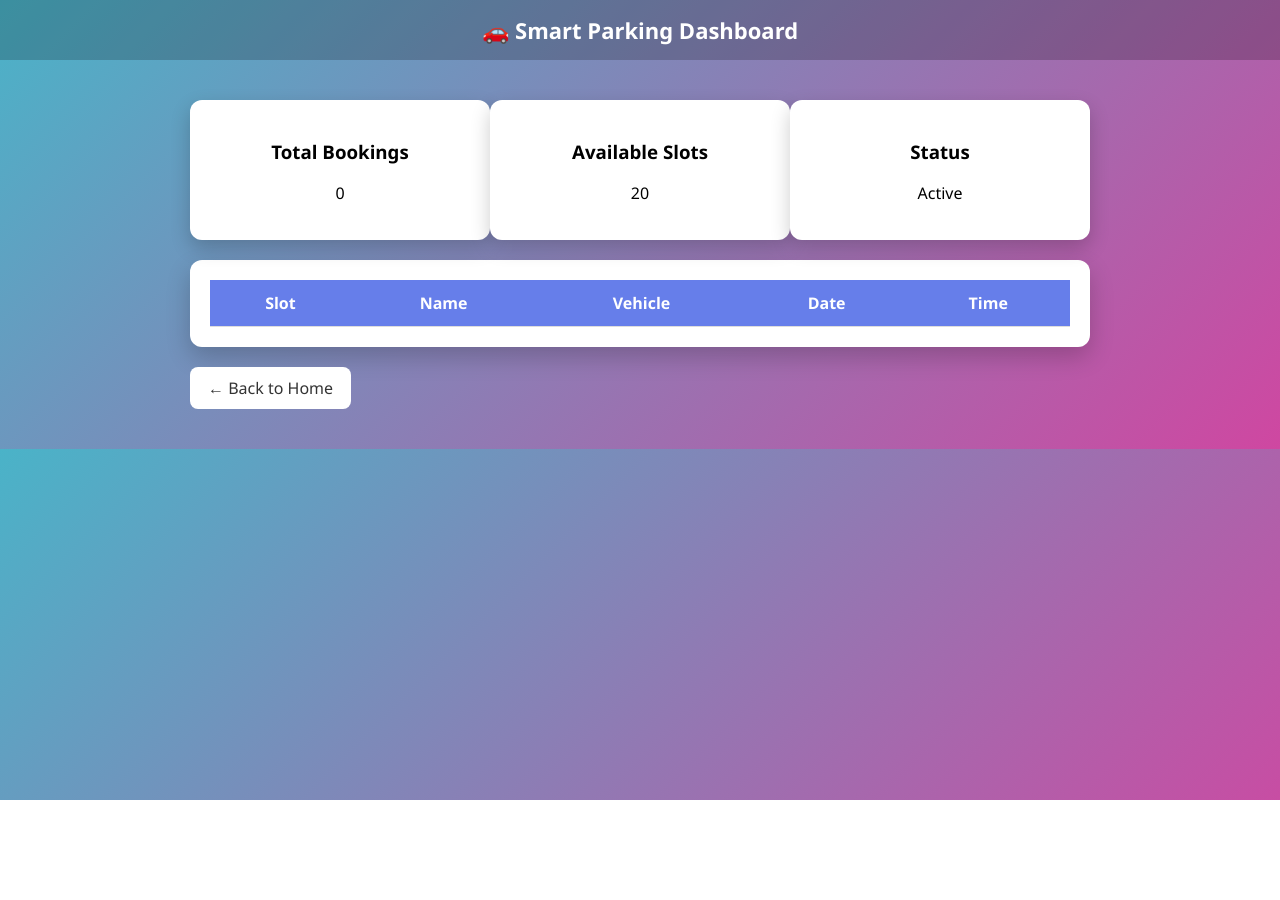
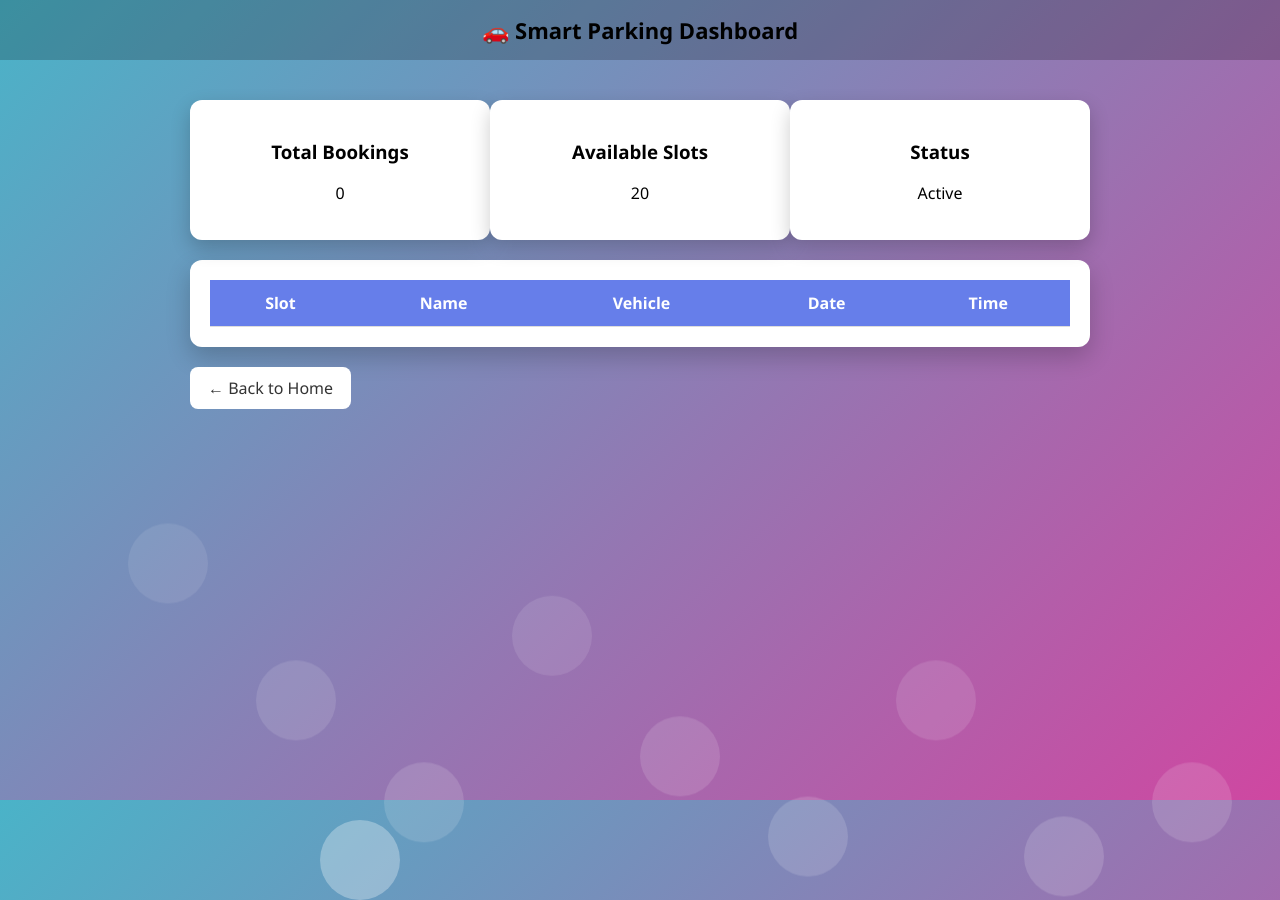
Before and after one commit to SurbhiSingh18/ParkingDevops, a Flask app: page /bookings in a window 1280 px wide. Before the commit the page ends 800 px from the top, so only its background shows below. Run offline with Flask 3, Linux system fonts and the light colour scheme; lists and menus that the app fills with data are empty.

Commit message:
final booking system with date-wise slots + UI

```diff
--- a/app.py
+++ b/app.py
@@ -5,16 +5,35 @@
 
 slots = [f"Slot {i}" for i in range(1, 21)]
 booked_slots = {}
+# structure:
+# {
+#   "2026-04-03": {
+#       "Slot 1": {details},
+#       "Slot 2": {details}
+#   }
+# }
 
 @app.route('/')
 def home():
+    from datetime import datetime, timedelta
+
     today = datetime.today().date()
     max_date = today + timedelta(days=7)
-    return render_template('index.html',
-                           slots=slots,
-                           booked_slots=booked_slots,
-                           min_date=today,
-                           max_date=max_date)
+
+    selected_date = request.args.get("date")
+
+    if selected_date and selected_date in booked_slots:
+        current_bookings = booked_slots[selected_date]
+    else:
+        current_bookings = {}
+
+    return render_template(
+        'index.html',
+        slots=slots,
+        booked_slots=current_bookings,
+        min_date=today,
+        max_date=max_date
+    )
 
 @app.route('/book', methods=['POST'])
 def book():
@@ -25,28 +44,55 @@
     start_time = request.form['start_time']
     end_time = request.form['end_time']
 
-    if slot in booked_slots:
+    date = request.form['date']
+
+    if date not in booked_slots:
+        booked_slots[date] = {}
+
+    if slot in booked_slots[date]:
         return redirect('/?msg=already')
 
-    booked_slots[slot] = {
+    booked_slots[date][slot] = {
         "name": name,
         "vehicle": vehicle,
-        "date": date,
         "start_time": start_time,
         "end_time": end_time
-    }
+}
 
-    return redirect('/bookings')
+    return redirect('/?date=' + date + '&msg=success')
 
-@app.route('/cancel/<slot>')
-def cancel(slot):
-    if slot in booked_slots:
-        del booked_slots[slot]
+@app.route('/cancel/<date>/<slot>')
+def cancel(date, slot):
+    if date in booked_slots and slot in booked_slots[date]:
+        del booked_slots[date][slot]
+
+        if not booked_slots[date]:
+            del booked_slots[date]
+
     return redirect('/?msg=cancelled')
 
 @app.route('/bookings')
 def bookings():
-    return render_template('bookings.html', booked_slots=booked_slots)
+    all_bookings = []
+
+    for date, slots_data in booked_slots.items():
+        for slot, details in slots_data.items():
+            slot_number = int(slot.split()[1])  # Slot 7 → 7
+
+            all_bookings.append({
+                "slot": slot,
+                "slot_num": slot_number,
+                "name": details["name"],
+                "vehicle": details["vehicle"],
+                "date": date,
+                "start_time": details["start_time"],
+                "end_time": details["end_time"]
+            })
+
+    # ✅ SORT BY DATE → SLOT NUMBER
+    all_bookings.sort(key=lambda x: (x["date"], x["slot_num"]))
+
+    return render_template('bookings.html', bookings=all_bookings)
 
 if __name__ == '__main__':
     app.run(debug=True)
--- a/templates/bookings.html
+++ b/templates/bookings.html
@@ -8,7 +8,8 @@
     margin: 0;
     font-family: 'Segoe UI';
     background: linear-gradient(135deg, #4ab3c8, #cf47a1);
-    color: white;
+    height: 100vh;
+    overflow: hidden;
 }
 
 /* NAVBAR */
@@ -86,10 +87,43 @@
 .back-btn:hover {
     background: #eee;
 }
+
+.bubbles span {
+    position: absolute;
+    width: 80px;
+    height: 80px;
+    background: rgba(255,255,255,0.3);
+    bottom: -100px;
+    border-radius: 50%;
+    animation: rise 12s infinite ease-in;
+}
+
+/* IMPORTANT: ADD DIFFERENT POSITIONS */
+.bubbles span:nth-child(1){left:10%;animation-delay:0s;}
+.bubbles span:nth-child(2){left:20%;animation-delay:2s;}
+.bubbles span:nth-child(3){left:30%;animation-delay:4s;}
+.bubbles span:nth-child(4){left:40%;animation-delay:1s;}
+.bubbles span:nth-child(5){left:50%;animation-delay:3s;}
+.bubbles span:nth-child(6){left:60%;animation-delay:5s;}
+.bubbles span:nth-child(7){left:70%;animation-delay:2s;}
+.bubbles span:nth-child(8){left:80%;animation-delay:6s;}
+.bubbles span:nth-child(9){left:90%;animation-delay:4s;}
+.bubbles span:nth-child(10){left:25%;animation-delay:7s;}
+
+@keyframes rise {
+    0% { transform: translateY(0); opacity: 0.5; }
+    100% { transform: translateY(-800px); opacity: 0; }
+}
 </style>
 </head>
 
 <body>
+
+<div class="bubbles">
+    <span></span><span></span><span></span><span></span><span></span>
+    <span></span><span></span><span></span><span></span><span></span>
+</div>
+
 <div class="navbar">🚗 Smart Parking Dashboard</div>
 
 <div class="container">
@@ -98,12 +132,12 @@
     <div class="summary">
         <div class="card">
             <h3>Total Bookings</h3>
-            <p>{{ booked_slots|length }}</p>
+            <p>{{ bookings|length }}</p>
         </div>
 
         <div class="card">
             <h3>Available Slots</h3>
-            <p>{{ 20 - booked_slots|length }}</p>
+            <p>{{ 20 - bookings|length }}</p>
         </div>
 
         <div class="card">
@@ -123,13 +157,13 @@
                 <th>Time</th>
             </tr>
 
-            {% for slot, details in booked_slots.items() %}
+            {% for booking in bookings %}
             <tr>
-                <td>{{ slot }}</td>
-                <td>{{ details.name }}</td>
-                <td>{{ details.vehicle }}</td>
-                <td>{{ details.date }}</td>
-                <td>{{ details.start_time }} - {{ details.end_time }}</td>
+                <td>{{ booking.slot }}</td>
+                <td>{{ booking.name }}</td>
+                <td>{{ booking.vehicle }}</td>
+                <td>{{ booking.date }}</td>
+                <td>{{ booking.start_time }} - {{ booking.end_time }}</td>
             </tr>
             {% endfor %}
         </table>
```
Also changed, not shown: templates/index.html (+28 -5 lines).
